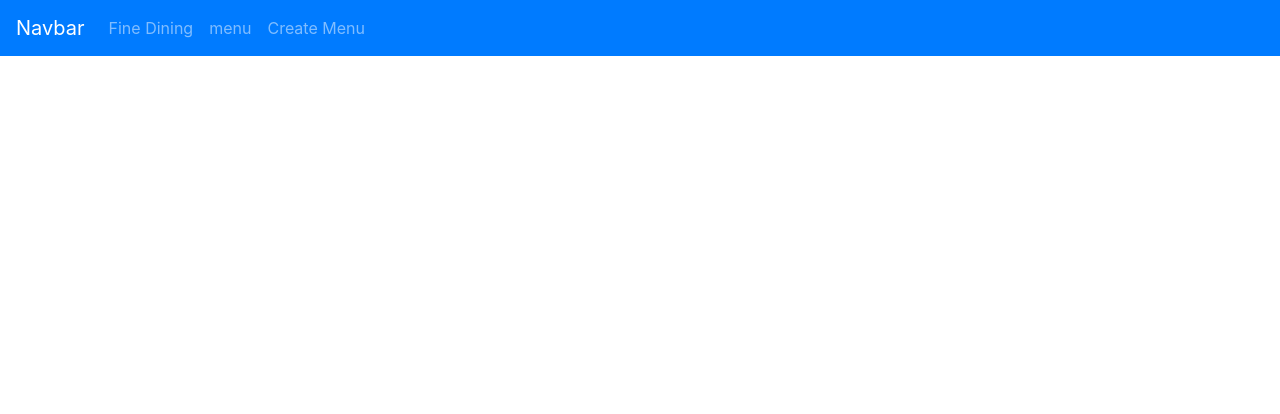
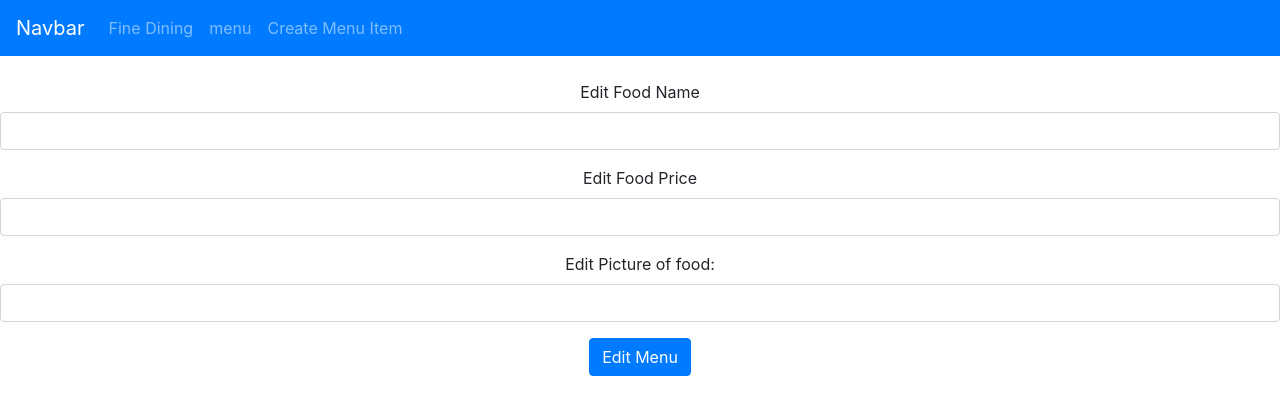
Before and after one commit to swordslinger/g00361169-drqAttempt2, a React (Create React App) app: page /editmenu/1 in a window 1280 px wide. Shown: the top 414 px of the page. Built offline with nearby package versions, Linux system fonts and the light colour scheme; no server answers.

Commit message:
got edit and delete working

```diff
--- a/src/App.js
+++ b/src/App.js
@@ -6,6 +6,7 @@ import { MakeMenu } from './components/makemenu';
 import { MenuData } from './components/menudata';
 import {BrowserRouter as Router, Switch, Route} from 'react-router-dom'
 import { FineDining } from './components/finedining';
+import { EditMenu } from './components/editmenu';
 
 class App extends Component {
   render() {
@@ -17,14 +18,15 @@ class App extends Component {
           <Nav className="mr-auto">
             <Nav.Link href="/">Fine Dining</Nav.Link>
             <Nav.Link href="/menudata">menu</Nav.Link>
-            <Nav.Link href="/makemenu">Create Menu</Nav.Link>
+            <Nav.Link href="/makemenu">Create Menu Item</Nav.Link>
           </Nav>
         </Navbar>
         <br/>
         <Switch>
           <Route path = '/' component = {FineDining} exact></Route>
-          <Route path = '/makemenu' component = {MakeMenu} exact></Route>
-          <Route path = '/menudata' component = {MenuData} exact></Route>
+          <Route path = '/makemenu' component = {MakeMenu} exact  ></Route>
+          <Route path = '/menudata' component = {MenuData} exact  ></Route>
+          <Route path = '/editmenu/:id' component = {EditMenu} exact ></Route>
         </Switch>
       </div>
       </Router>
--- /dev/null
+++ b/src/components/editmenu.js
@@ -0,0 +1,117 @@
+//imports
+import React from 'react'
+import axios from 'axios'
+
+//export component for use in project
+export class EditMenu extends React.Component{
+
+    constructor(){
+       super();
+
+       this.onAddItem = this.onAddItem.bind(this);
+       this.onChangeFoodName = this.onChangeFoodName.bind(this);
+       this.onChangePrice = this.onChangePrice.bind(this);
+       this.onChangeFoodPicutre = this.onChangeFoodPicutre.bind(this)
+
+        this.state={
+            FoodName:'',
+            Price: '',
+            FoodPicture:''
+        }
+    }
+
+    componentDidMount(){
+        console.log(this.props.match.params.id)
+
+        axios.get("http://localhost:4000/api/menu/"+this.props.match.params.id)
+        .then(response =>{
+            this.setState({
+                _id:response.data._id,
+                FoodName : response.data.foodname,
+                Price: response.data.price,
+                FoodPicture:response.data.foodpicture
+            })
+        })
+        .catch((err)=>{
+            console.log(err)
+        })
+    }
+
+    onChangeFoodName(c){
+        this.setState({
+            FoodName: c.target.value
+        })
+    }
+
+    onChangePrice(c){
+        this.setState({
+        Price: c.target.value
+        })
+    }
+
+    onChangeFoodPicutre(c){
+        this.setState({
+            FoodPicture: c.target.value
+        })
+    }
+
+    onAddItem(c){
+        c.preventDefault();
+        alert("Food: " +this.state.FoodName + " Price " + this.state.Price + " Picture Of food " + this.state.FoodPicture)
+
+        const newMenu = {
+            foodname: this.state.FoodName,
+            price: this.state.Price,
+            foodpicture: this.state.FoodPicture,
+            _id:this.state._id
+        }
+
+        axios.put('http://localhost:4000/api/menu/'+this.state._id,newMenu)
+        .then(res =>{
+            console.log(res.data)
+        })
+        .catch()
+    //     axios.post('http://localhost:4000/api/menu',newMenu)
+    //     .then((res)=>{
+    //         console.log(res)
+    //     })
+    //     .catch((error)=>{
+    //         console.log(error)
+    //     })
+     }
+
+    render() {
+        return (
+            <div className='App'>
+                <form onSubmit={this.onAddItem}>
+                    <div className="form-group">
+                        <label>Edit Food Name</label>
+                        <input type='text' className='form-control'
+                            value={this.state.FoodName}
+                            onChange={this.onChangeFoodName}></input>
+                    </div>
+                    <div className="form-group">
+                        <label>Edit Food Price</label>
+                        <input type = 'text'
+                            className='form-control'
+                            value={this.state.Price}
+                            onChange={this.onChangePrice}></input>
+                        </div>
+                    <div className="form-group">
+                        <label>Edit Picture of food: </label>
+                        <input type='text'
+                            className='form-control'
+                            value={this.state.FoodPicture}
+                            onChange={this.onChangeFoodPicutre}>
+                        </input>
+                    </div>
+                    <div className="form-group">
+                        <input type='submit'
+                            value='Edit Menu'
+                            className='btn btn-primary'></input>
+                    </div>
+                </form>
+            </div>
+        );
+    }
+}
--- a/src/components/menu.js
+++ b/src/components/menu.js
@@ -7,7 +7,7 @@ export class Menu extends React.Component{
     render(){
         //creates a menu listing for each item on the menu
         return this.props.menu.map((menu)=>{
-            return <MenuListing menu={menu}></MenuListing>
+            return <MenuListing menu={menu} ReloadMenu={this.props.ReloadMenu}></MenuListing>
         })
     }
 }
--- a/src/components/menudata.js
+++ b/src/components/menudata.js
@@ -5,6 +5,11 @@ import { Menu } from './menu'
 //export component for use in project
 export class MenuData extends React.Component {
 
+    constructor(){
+        super();
+
+        this.ReloadMenu = this.ReloadMenu.bind(this);
+    }
     state = {
         menu: [ ]
     }
@@ -22,11 +27,25 @@ export class MenuData extends React.Component {
         });
     }
 
+    ReloadMenu(){
+        axios.get('http://localhost:4000/api/menu')
+        .then(
+            (response)=>{
+                this.setState({menu: response.data})
+                console.log(response.data)
+
+            })
+        .catch((error)=>{
+            console.log(error)
+        });
+    }
+
+
 render(){
     return (
         <div>
             <h1>This is the menu Data Component</h1>
-            <Menu menu = {this.state.menu}></Menu>
+            <Menu menu = {this.state.menu} ReloadMenu={this.ReloadMenu}></Menu>
         </div>
         )
     }
--- a/src/components/menulisting.js
+++ b/src/components/menulisting.js
@@ -1,22 +1,48 @@
 //imports
 import React from 'react'
 import Card from 'react-bootstrap/Card';
+import { Link } from 'react-router-dom'
+import Button from 'react-bootstrap/Button'
+import axios from 'axios'
+
+
+
 
 //export component for use in project
 export class MenuListing extends React.Component {
+
+    constructor(){
+        super()
+
+        this.DeleteMenu = this.DeleteMenu.bind(this)
+    }
+
+    DeleteMenu(c){
+        c.preventDefault()
+        console.log("Delete " + this.props.menu._id)
+
+        axios.delete("http://localhost:4000/api/menu/"+this.props.menu._id)
+        .then(()=>{
+            this.props.ReloadMenu()
+        })
+        .catch()
+    }
+
     render() {
         return (
             <div>
                 <Card>
                     <Card.Header>{this.props.menu.foodname}</Card.Header>
-                    <Card.Body>
-                        <blockquote className="blockquote mb-0">
-                            <img src={this.props.menu.foodpicture}></img>
-                            <footer className="blockquote-footer">
+                        <Card.Body>
+                            <blockquote className="blockquote mb-0">
+                                <img src={this.props.menu.foodpicture}></img>
+                                <footer className="blockquote-footer">€
                                 {this.props.menu.price}
                             </footer>
                         </blockquote>
                     </Card.Body>
+                    <Button variant="Danger" onClick={this.DeleteMenu}>Delete</Button>
+                    <Link to={"/editmenu/"+ this.props.menu._id} className="btn btn-primary">Edit Menu Item</Link>
                 </Card>
             </div>
         );
```
Also changed, not shown: 2 other files (tests, documents, lock files or other folders).
